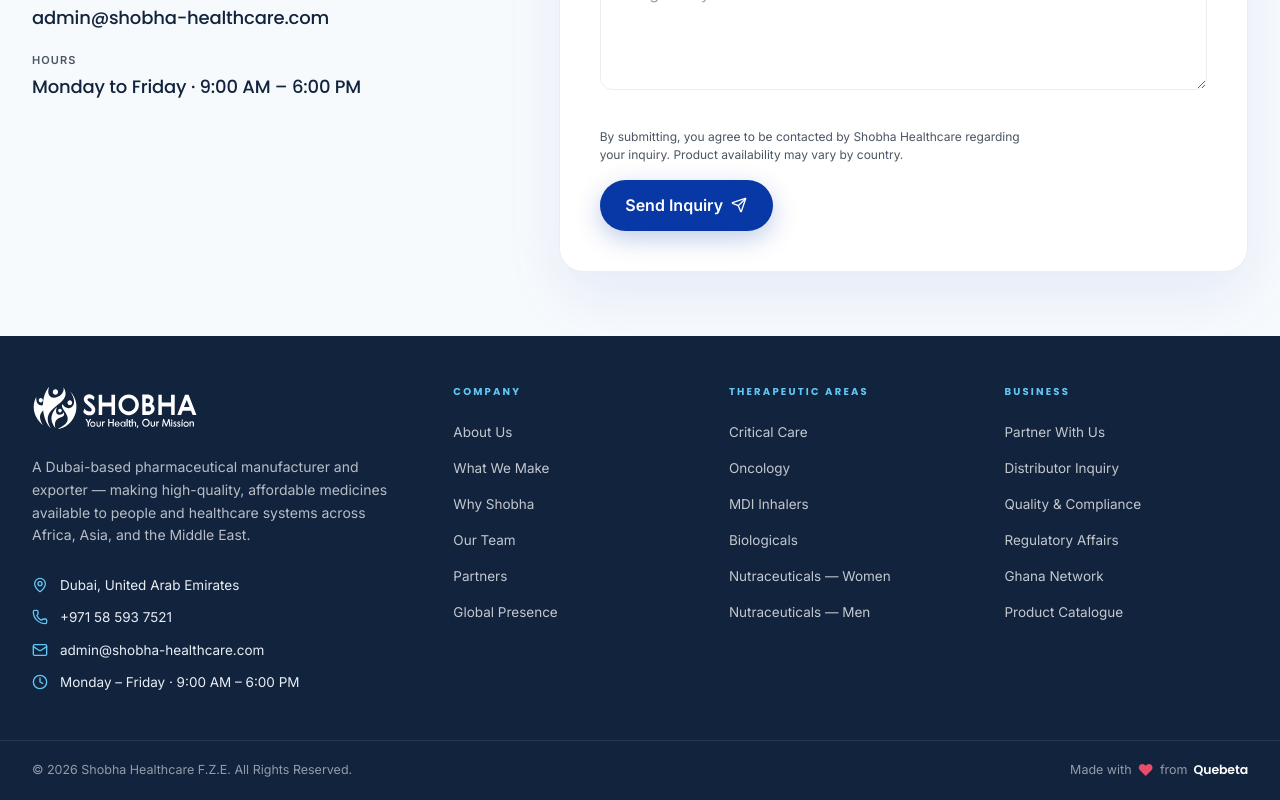
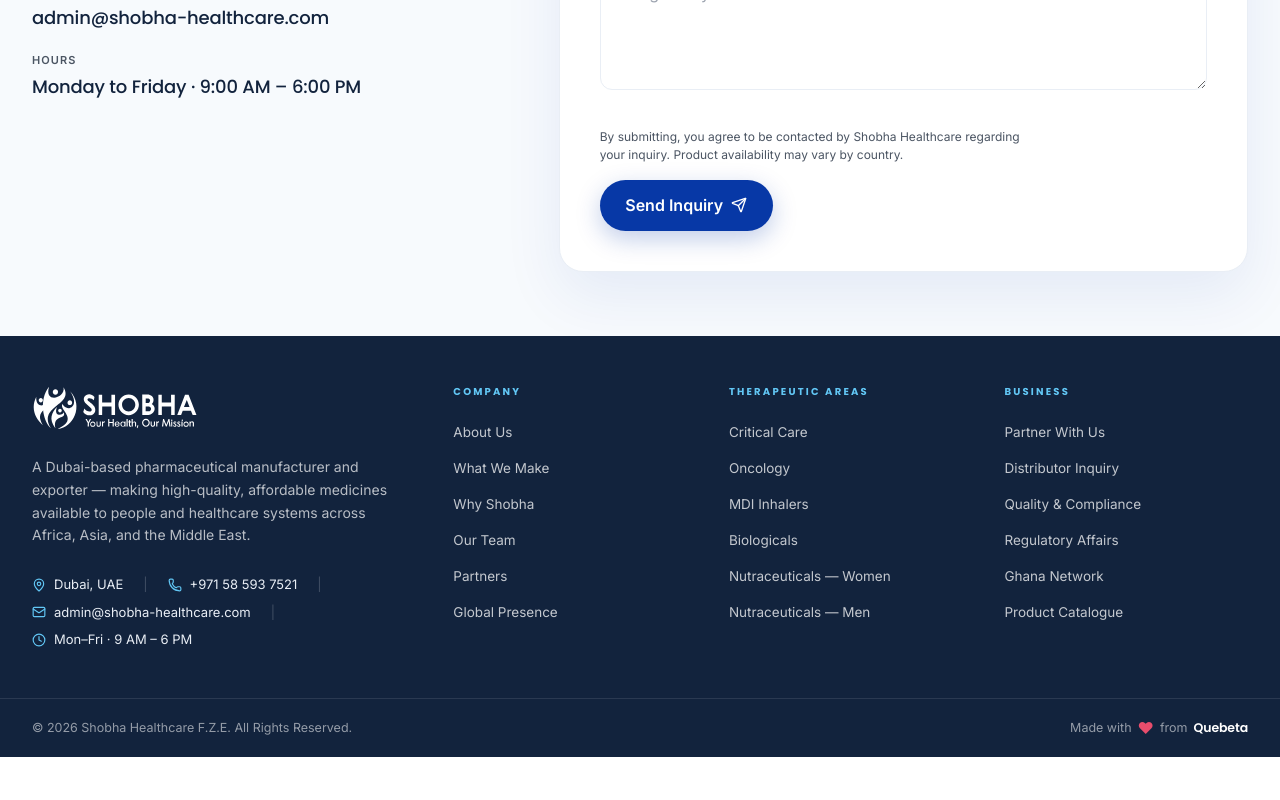
Before and after one commit to Quebeta-Technologies/SHOBHAWEBSITE-update, a React (Create React App) app in the folder SHOBHAWEBSITE-about us/SHOBHAWEBSITE-main/frontend/: page / in a window 1280 px wide. Shown: the part 9864-10664 px from the top of the page. After the commit the page ends 10621 px from the top, so only its background shows below. Built offline with nearby package versions, Linux system fonts and the light colour scheme; no server answers.

Commit message:
straight line

```diff
--- a/SHOBHAWEBSITE-about us/SHOBHAWEBSITE-main/frontend/src/components/site/Footer.jsx
+++ b/SHOBHAWEBSITE-about us/SHOBHAWEBSITE-main/frontend/src/components/site/Footer.jsx
@@ -55,28 +55,32 @@ export default function Footer() {
             healthcare systems across Africa, Asia, and the Middle East.
           </p>
 
-          <div className="mt-7 space-y-3 text-[13.5px]">
-            <div className="flex items-center gap-3">
-              <MapPin className="w-4 h-4 text-[#62C7F5]" />
-              <span>Dubai, United Arab Emirates</span>
+          {/* Contact info — single horizontal line */}
+          <div className="mt-7 flex flex-wrap items-center gap-x-5 gap-y-2 text-[13px]">
+            <div className="flex items-center gap-2">
+              <MapPin className="w-3.5 h-3.5 text-[#62C7F5] shrink-0" />
+              <span>Dubai, UAE</span>
             </div>
+            <span className="text-white/20">|</span>
             <a
               href="tel:+971585937521"
-              className="flex items-center gap-3 hover:text-white"
+              className="flex items-center gap-2 hover:text-white transition-colors"
             >
-              <Phone className="w-4 h-4 text-[#62C7F5]" />
+              <Phone className="w-3.5 h-3.5 text-[#62C7F5] shrink-0" />
               <span>+971 58 593 7521</span>
             </a>
+            <span className="text-white/20">|</span>
             <a
               href="mailto:admin@shobha-healthcare.com"
-              className="flex items-center gap-3 hover:text-white"
+              className="flex items-center gap-2 hover:text-white transition-colors"
             >
-              <Mail className="w-4 h-4 text-[#62C7F5]" />
+              <Mail className="w-3.5 h-3.5 text-[#62C7F5] shrink-0" />
               <span>admin@shobha-healthcare.com</span>
             </a>
-            <div className="flex items-center gap-3">
-              <Clock className="w-4 h-4 text-[#62C7F5]" />
-              <span>Monday – Friday · 9:00 AM – 6:00 PM</span>
+            <span className="text-white/20">|</span>
+            <div className="flex items-center gap-2">
+              <Clock className="w-3.5 h-3.5 text-[#62C7F5] shrink-0" />
+              <span>Mon–Fri · 9 AM – 6 PM</span>
             </div>
           </div>
         </div>
@@ -118,7 +122,6 @@ export default function Footer() {
             </span>
           </div>
         </div>
-
       </div>
     </footer>
   );
```
